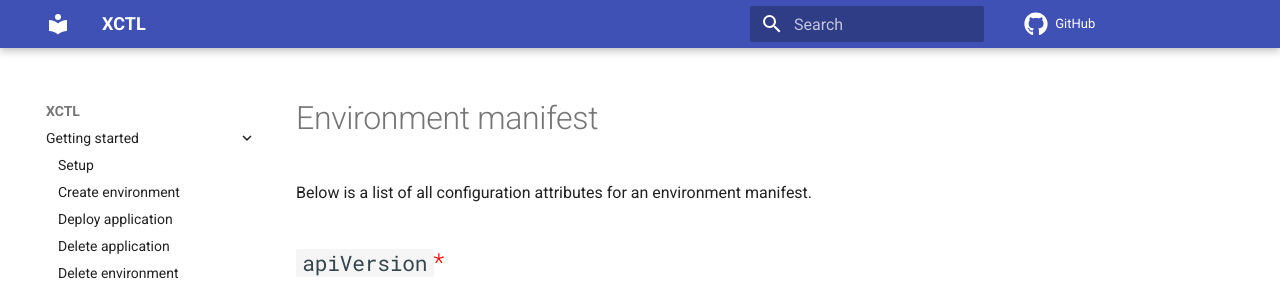
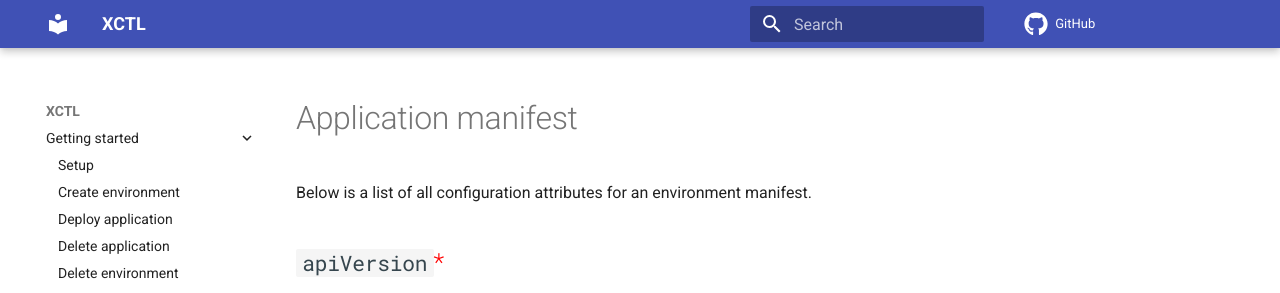
Before and after one commit to tuuturu/xctl, an MkDocs documentation site: the page built from docs/frontend/docs/application/manifest.md, in a window 1280 px wide and 900 px high. Shown: the top 293 px of the window. Built offline with MkDocs 1.6.1 and Material for MkDocs 9.7.7, drawn with Linux system fonts in a browser that asks for light colours; comment, search, counter and statistics services are not loaded.

Commit message:
🐛 Fix incorrect header for app manifest reference

```diff
--- a/docs/frontend/docs/application/manifest.md
+++ b/docs/frontend/docs/application/manifest.md
@@ -1,4 +1,4 @@
-# Environment manifest
+# Application manifest
 
 Below is a list of all configuration attributes for an environment manifest.
 
```
